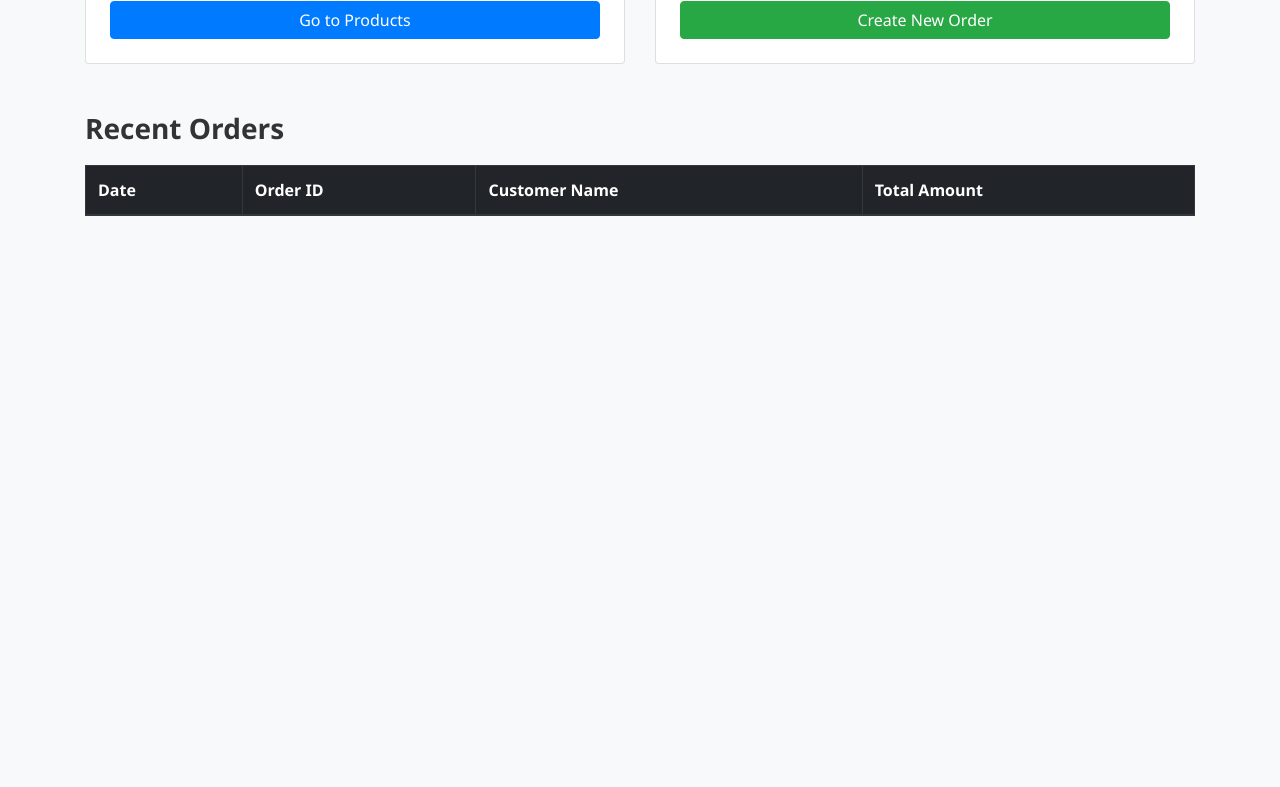
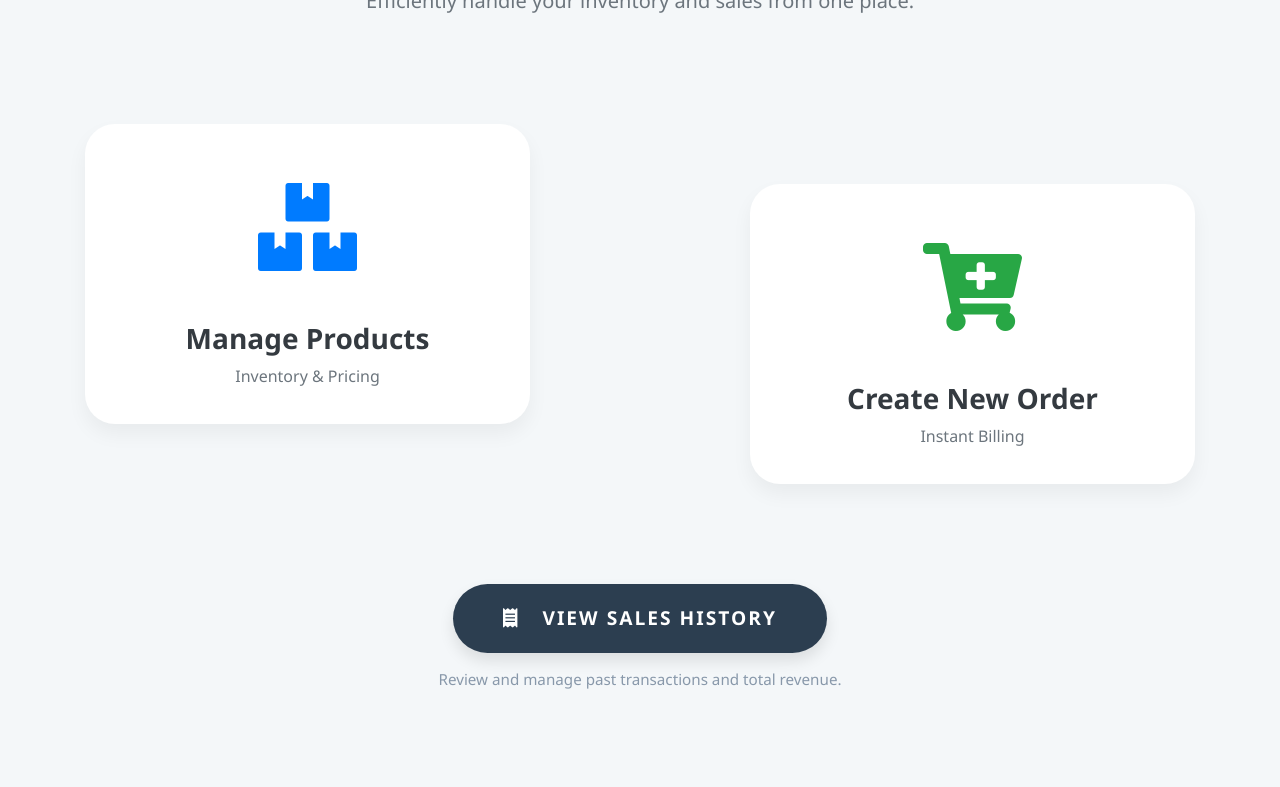
Before and after one commit to ManjunathMurari/Grocery-store-management, a plain HTML site: page index.html in a window 1280 px wide. Shown: the part 188-975 px from the top of the page. Before the commit the page ends 800 px from the top, so only its background shows below. Drawn offline with nearby package versions, Linux system fonts and the light colour scheme; files that its build step writes are made by us from their sources; no server answers.

Commit message:
Update index.html

```diff
--- a/index.html
+++ b/index.html
@@ -1,45 +1,130 @@
 <!DOCTYPE html>
-<html>
+<html lang="en">
 <head>
-    <title>Grocery Store System</title>
-    <meta charset="utf-8">
+    <meta charset="UTF-8">
+    <meta name="viewport" content="width=device-width, initial-scale=1.0">
+    <title>Grocery Store Dashboard</title>
     <link rel="stylesheet" href="https://maxcdn.bootstrapcdn.com/bootstrap/4.0.0/css/bootstrap.min.css">
-    <link rel="stylesheet" href="css/custom.css">
+    <link rel="stylesheet" href="https://cdnjs.cloudflare.com/ajax/libs/font-awesome/5.15.4/css/all.min.css">
+    <style>
+        body {
+            background-color: #f4f7f9;
+            font-family: 'Segoe UI', Roboto, Helvetica, Arial, sans-serif;
+            color: #333;
+        }
+        .zig-zag-container {
+            padding-top: 80px;
+            padding-bottom: 80px;
+        }
+        /* Refined Card Styling */
+        .dashboard-card {
+            border: none;
+            border-radius: 30px;
+            transition: all 0.4s cubic-bezier(0.175, 0.885, 0.32, 1.275);
+            min-height: 300px;
+            display: flex;
+            flex-direction: column;
+            justify-content: center;
+            align-items: center;
+            background: #ffffff;
+            text-decoration: none !important;
+            box-shadow: 0 10px 20px rgba(0,0,0,0.05);
+        }
+        /* Interactive Hover Effects */
+        .dashboard-card:hover {
+            transform: translateY(-15px);
+            box-shadow: 0 25px 50px rgba(0,0,0,0.15);
+        }
+        .dashboard-card:hover .icon-figure {
+            transform: scale(1.1);
+            transition: 0.3s;
+        }
+        /* Icon Figure Styling */
+        .icon-figure {
+            font-size: 5.5rem;
+            margin-bottom: 25px;
+            transition: 0.3s;
+        }
+        .card-title {
+            font-weight: 800;
+            font-size: 1.75rem;
+            margin-bottom: 5px;
+        }
+        /* Section Divider / Spacer */
+        .mt-zigzag {
+            margin-top: 120px;
+        }
+        /* Modernized Recent Orders Button */
+        .recent-orders-section {
+            margin-top: 100px;
+        }
+        .btn-recent {
+            border-radius: 60px;
+            padding: 20px 50px;
+            font-weight: 700;
+            font-size: 1.2rem;
+            text-transform: uppercase;
+            letter-spacing: 2px;
+            background: #2c3e50;
+            color: white;
+            border: none;
+            box-shadow: 0 8px 15px rgba(0,0,0,0.1);
+            transition: all 0.3s ease;
+        }
+        .btn-recent:hover {
+            background: #1a252f;
+            color: #fff;
+            box-shadow: 0 12px 20px rgba(0,0,0,0.2);
+            transform: scale(1.05);
+        }
+        .sub-text {
+            color: #8898aa;
+            font-size: 0.95rem;
+            margin-top: 15px;
+        }
+    </style>
 </head>
 <body>
-    <nav class="navbar navbar-expand-lg navbar-dark bg-dark">
-        <a class="navbar-brand" href="index.html">Grocery Store System</a>
-    </nav>
-    <div class="container mt-5">
-        <div class="row text-center mb-4">
-            <div class="col-sm-6"><div class="card p-4 shadow-sm"><h3>Products</h3><a href="manage_products.html" class="btn btn-primary">Go to Products</a></div></div>
-            <div class="col-sm-6"><div class="card p-4 shadow-sm"><h3>Orders</h3><a href="order.html" class="btn btn-success">Create New Order</a></div></div>
+
+    <div class="container zig-zag-container">
+        <div class="text-center mb-5">
+            <h1 class="display-3 font-weight-bold text-dark">Grocery Manager</h1>
+            <p class="lead text-muted">Efficiently handle your inventory and sales from one place.</p>
         </div>
-        <div class="row mt-5">
-            <div class="col-sm-12">
-                <h3>Recent Orders</h3>
-                <table class="table table-bordered mt-3" id="allOrdersTable">
-                    <thead class="thead-dark">
-                        <tr><th>Date</th><th>Order ID</th><th>Customer Name</th><th>Total Amount</th></tr>
-                    </thead>
-                    <tbody></tbody>
-                </table>
+
+        <div class="row align-items-center">
+            <div class="col-md-5">
+                <a href="manage_products.html" class="card dashboard-card">
+                    <div class="icon-figure text-primary">
+                        <i class="fas fa-boxes"></i>
+                    </div>
+                    <div class="card-title text-dark">Manage Products</div>
+                    <span class="text-muted">Inventory & Pricing</span>
+                </a>
+            </div>
+
+            <div class="col-md-2 d-none d-md-block"></div>
+
+            <div class="col-md-5 mt-zigzag">
+                <a href="order.html" class="card dashboard-card">
+                    <div class="icon-figure text-success">
+                        <i class="fas fa-cart-plus"></i>
+                    </div>
+                    <div class="card-title text-dark">Create New Order</div>
+                    <span class="text-muted">Instant Billing</span>
+                </a>
+            </div>
+        </div>
+
+        <div class="row recent-orders-section justify-content-center">
+            <div class="col-auto text-center">
+                <a href="recent_orders.html" class="btn btn-recent">
+                    <i class="fas fa-receipt mr-3"></i> View Sales History
+                </a>
+                <p class="sub-text">Review and manage past transactions and total revenue.</p>
             </div>
         </div>
     </div>
-    <script src="https://code.jquery.com/jquery-3.2.1.min.js"></script>
-    <script>
-        $(function () {
-            $.get('http://127.0.0.1:5000/getAllOrders', function (response) {
-                if (response) {
-                    var table = '';
-                    $.each(response, function(index, order) {
-                        table += '<tr><td>'+order.datetime+'</td><td>'+order.order_id+'</td><td>'+order.customer_name+'</td><td>'+order.total.toFixed(2)+' Rs</td></tr>';
-                    });
-                    $("#allOrdersTable tbody").empty().html(table);
-                }
-            });
-        });
-    </script>
+
 </body>
 </html>
```
